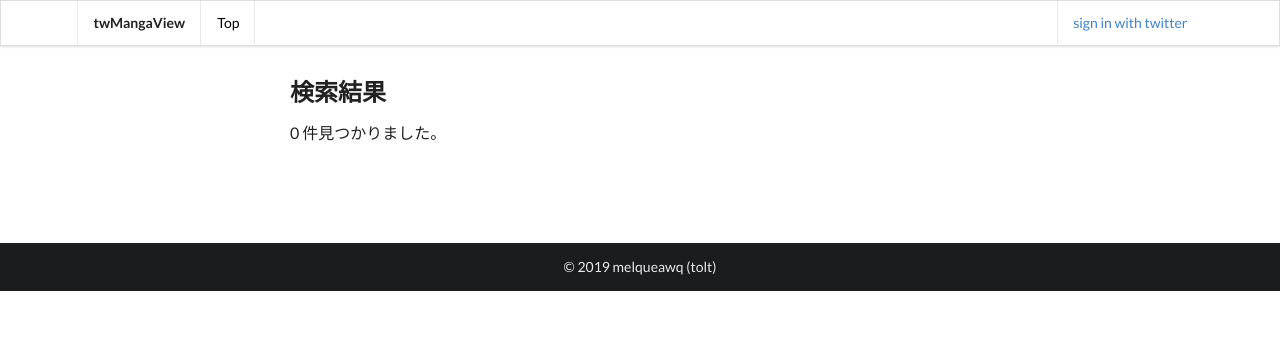
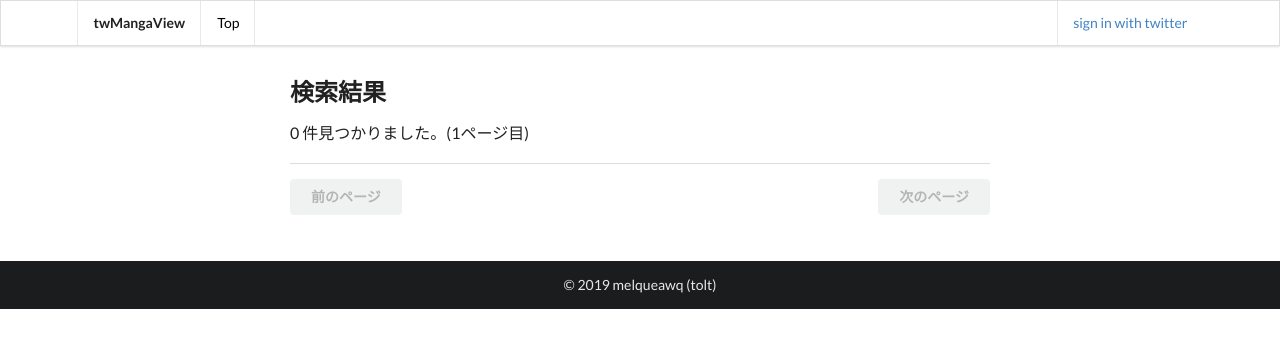
Before and after one commit to melqueawq/twMangaview, a Flask app: page /search in a window 1280 px wide. Shown: the top 348 px of the page. Run offline with Flask 2, Linux system fonts and the light colour scheme; some libraries are stand-ins or nearby versions.

Commit message:
[update] ページ切り替え機能追加

```diff
--- a/templates/search.html
+++ b/templates/search.html
@@ -23,9 +23,9 @@
     <div class="ui header">
         <h2>検索結果</h2>
     </div>
-    <p>{{content|length}} 件見つかりました。</p>
+    <p>{{content|length}} 件見つかりました。({{page}}ページ目)</p>
     <div class="ui large relaxed divided list">
-        {% for data in content %}
+        {% for data in content[cloop:cloop+10] %}
         <div class="item">
             <img src={{data.thumbnail}} alt="" class="ui small avatar image" style="border-radius: 0;">
             <div class="content">
@@ -62,11 +62,32 @@
         </div>
         {% endfor %}
     </div>
+    <div class="ui divider"></div>
+    <form action="/search" method="get">
+        <input type="hidden" name="query" value="{{twurl}}">
+        <input type="hidden" name="sbox" value="{{sbox}}">
+        <input type="hidden">
+        {% if page == 1 %}
+        <button class="ui left floated disabled button" type="submit" name="page" value="{{page-1}}">
+            {% else %}
+            <button class="ui left floated button" type="submit" name="page" value="{{page-1}}">
+                {% endif %}
+                前のページ
+            </button>
+            {% if cloop+10 > content|length %}
+            <button class="ui right floated disabled button" type="submit" name="page" value="{{page+1}}">
+                {% else %}
+                <button class="ui right floated button" type="submit" name="page" value="{{page+1}}">
+                    {% endif %}
+                    次のページ
+                </button>
+    </form>
+
     {% if sbox == 'url' and 'screen_name' in session%}
     <div class="ui divider"></div>
     <form action="/fetch" method="post">
         <input type="hidden" name="twurl" value="{{twurl}}">
-        <div class="ui action input">
+        <div class="ui fluid action input">
             <input type="text" name="title" placeholder="タイトル" required>
             <select name="sbox" class="ui compact selection dropdown">
                 <option value="thread">スレッド</option>
--- a/view/views.py
+++ b/view/views.py
@@ -24,6 +24,9 @@ def index():
 def search_book():
     query = request.args.get('query')
     sbox = request.args.get('sbox')
+    page = request.args.get('page')
+    cloop = 10 * (0 if page is None else int(page)-1)
+    page = 1 if page is None else int(page)
 
     if ('message' in session):
         message = session['message']
@@ -53,7 +56,8 @@ def search_book():
     # if len(content) == 0:
     #    return redirect(url_for('index'))
     return render_template('search.html', twurl=query, content=content,
-                           sbox=sbox, message=message, userjson=j)
+                           sbox=sbox, message=message, userjson=j, page=page,
+                           cloop=cloop)
 
 # ビューワ
 @app.route('/view/<bid>')
```
